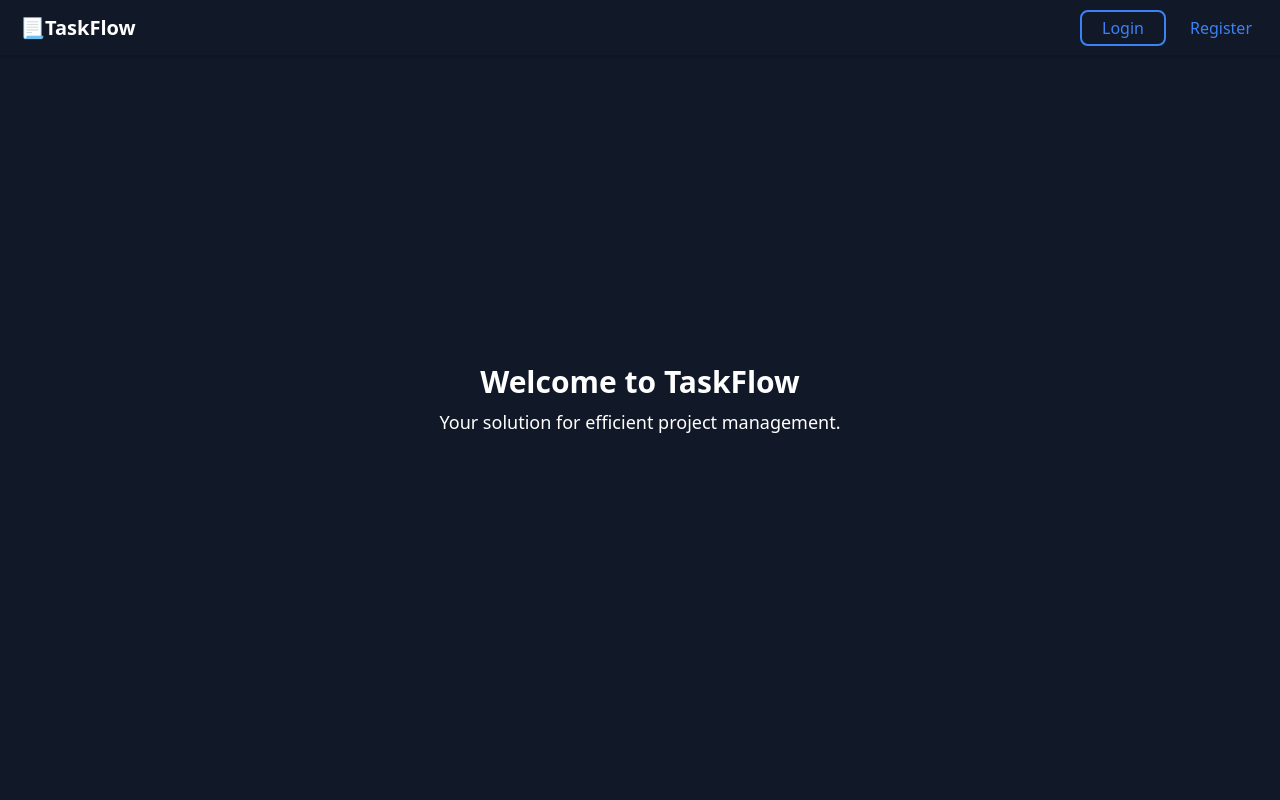
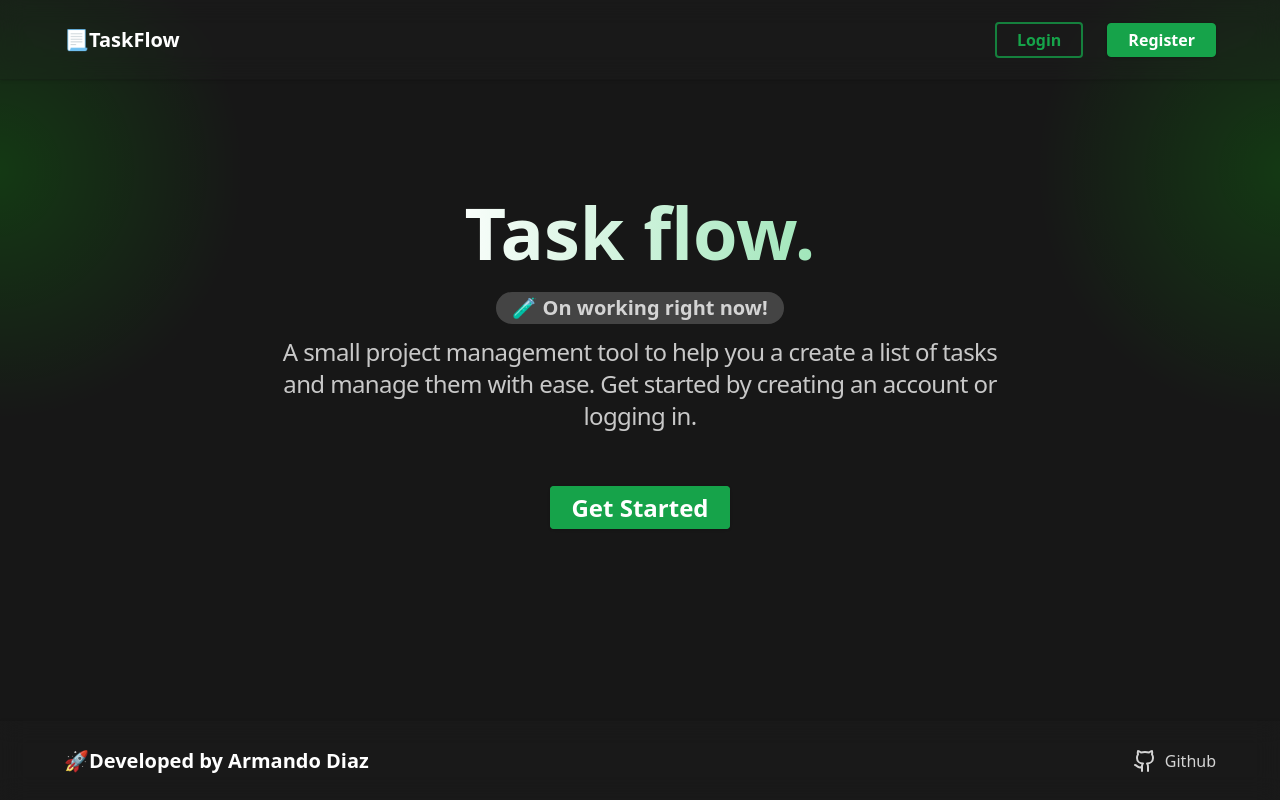
Before and after one commit to adiazt01/tfa-frontend, a React (Vite) app: page / in a window 1280 px wide. Built offline with nearby package versions, Linux system fonts and the light colour scheme; no server answers.

Commit message:
Add lucide-react library and update styles and components

```diff
--- a/package.json
+++ b/package.json
@@ -12,6 +12,7 @@
   "dependencies": {
     "axios": "^1.5.1",
     "js-cookie": "^3.0.5",
+    "lucide-react": "^0.363.0",
     "prop-types": "^15.8.1",
     "react": "^18.2.0",
     "react-dom": "^18.2.0",
--- a/src/index.css
+++ b/src/index.css
@@ -20,3 +20,20 @@
     }
   }
 }
+
+.animate-gradient {
+  background-size: 500%;
+  animation: animatedgradient 6s ease infinite alternate;
+}
+
+@keyframes animatedgradient {
+  0% {
+    background-position: 0% 50%;
+  }
+  50% {
+    background-position: 100% 50%;
+  }
+  100% {
+    background-position: 0% 50%;
+  }
+}
--- /dev/null
+++ b/src/public/components/ButtonLink.jsx
@@ -0,0 +1,35 @@
+import { Link } from "react-router-dom";
+
+export const ButtonLink = ({ variant = "primary", label, href, icon }) => {
+  if (variant === "primary") {
+    return (
+      <Link
+        to={href}
+        className="text-white font-semibold bg-green-600 px-5 py-1 rounded border border-green-600 hover:bg-green-500 hover:scale-105 hover:border-green-500 transition outline-none focus:outline-none shadow"
+      >
+        {label}
+      </Link>
+    );
+  } else if (variant === "outline") {
+    return (
+      <Link
+        to={href}
+        className="text-green-600 font-semibold px-5 py-1 rounded border-2 border-green-700 hover:text-green-300 hover:scale-105 hover:border-green-300 transition"
+      >
+        {label}
+      </Link>
+    );
+  } else if (variant === "link") {
+    return (
+      <Link
+        to={href}
+        className="text-neutral-300 font-medium hover:text-green-200 transition flex flex-row items-start"
+        target="_blank"
+        rel="noopener noreferrer"
+      >
+        {icon && <span className="mr-2">{icon}</span>}
+        <span>{label}</span>
+      </Link>
+    );
+  }
+};
--- /dev/null
+++ b/src/public/components/Footer.jsx
@@ -0,0 +1,27 @@
+import { ButtonLink } from "./ButtonLink";
+import { Github } from "lucide-react";
+
+export const Footer = () => {
+  return (
+    <header className="fixed bottom-0 h-20 border-t bg-neutral-800/20 backdrop-blur-md border-black/10 shadow w-full flex justify-center items-center p-5">
+      <div className="flex w-full max-w-6xl flex-row justify-between items-center gap-4">
+        <h2 className="font-semibold text-xl">
+          <span role="img" aria-label="footer-icon">
+            🚀
+          </span>
+          Developed by{" "} Armando Diaz
+        </h2>
+        <ul className="flex flex-row gap-6 items-center">
+          <li>
+            <ButtonLink
+              variant="link"
+              href={"https://github.com/adiazt01/tfa-frontend"}
+              label={"Github"}
+              icon={<Github />}
+            />
+          </li>
+        </ul>
+      </div>
+    </header>
+  );
+};
--- /dev/null
+++ b/src/public/components/Navbar.jsx
@@ -0,0 +1,16 @@
+import { Link } from "react-router-dom";
+import { ButtonLink } from "./ButtonLink";
+
+export const Navbar = () => {
+  return (
+    <header className="fixed top-0 h-20 border-b bg-neutral-800/20 backdrop-blur-md border-black/10 shadow w-full flex items-center justify-center p-5">
+      <div className="flex w-full max-w-6xl flex-row justify-between items-center gap-4">
+        <h1 className="font-semibold text-xl">📃TaskFlow</h1>
+        <nav className="flex flex-row gap-6 items-center">
+          <ButtonLink variant="outline" href={"/auth/login"} label={"Login"} />
+          <ButtonLink href={"/auth/register"} label={"Register"} />
+        </nav>
+      </div>
+    </header>
+  );
+};
--- a/src/public/views/LandingPage.jsx
+++ b/src/public/views/LandingPage.jsx
@@ -1,33 +1,36 @@
-import { Link } from "react-router-dom";
+import { ButtonLink } from "../components/ButtonLink";
+import { Footer } from "../components/Footer";
+import { Navbar } from "../components/Navbar";
 
 export const LandingPage = () => {
   console.log(import.meta.env.VITE_BACKEND_URL);
   return (
-    <main className="flex flex-col h-screen justify-center items-center bg-gray-900 text-white">
-      <header className="fixed top-0 h-14 border-b bg-gray-900 border-black/10 shadow w-full flex items-center justify-between p-5">
-        <h1 className="font-semibold text-xl">📃TaskFlow</h1>
-        <nav className="flex flex-row gap-4 items-center">
-          <Link
-            to="/auth/login"
-            className="text-blue-500 px-5 border-blue-500 py-1 rounded-lg border-2 hover:text-white hover:border-white transition"
-          >
-            Login
-          </Link>
-          <Link
-            to="/auth/register"
-            className="text-blue-500 hover:text-blue-400 mx-2"
-          >
-            Register
-          </Link>
-        </nav>
-      </header>
+    <main className="flex relative overflow-hidden flex-col h-screen justify-center items-center bg-neutral-900 text-white">
+      <div class="absolute bottom-0 left-[-20%] right-0 top-[-10%] h-[500px] w-[500px] rounded-full bg-[radial-gradient(circle_farthest-side,rgba(0,255,0,.15),rgba(255,255,255,0))]"></div>
+      <div class="absolute bottom-0 right-[-20%] top-[-10%] h-[500px] w-[500px] rounded-full bg-[radial-gradient(circle_farthest-side,rgba(0,255,0,.15),rgba(255,255,255,0))]"></div>
 
-      <section className="flex flex-col items-center justify-center text-center">
-        <h2 className="text-3xl font-bold mb-2">Welcome to TaskFlow</h2>
-        <p className="text-lg">
-          Your solution for efficient project management.
+      <Navbar />
+      <section className="md:max-w-3xl max-w-[480px] mb-20 flex flex-col items-center justify-center text-center gap-3">
+        <h1 class="text-6xl lg:text-7xl font-bold bg-gradient-to-r from-white via-green-500 to-yellow-400 text-transparent bg-clip-text bg-300% animate-gradient pb-3">
+          Task flow.
+        </h1>
+        <div className="text-neutral-300 lg:text-xl font-semibold bg-neutral-500/50 px-4 py-0.5 rounded-2xl">
+          <p>🧪 On working right now!</p>
+        </div>
+        <p className="text-neutral-100/80  lg:px-4 text-lg lg:text-2xl tracking-tight font-medium">
+          A small project management tool to help you a create a list of tasks
+          and manage them with ease. Get started by creating an account or
+          logging in.
         </p>
+        <div className="lg:mt-12 mt-4 text-2xl">
+          <ButtonLink
+            variant="primary"
+            href={"/auth/register"}
+            label={"Get Started"}
+          />
+        </div>
       </section>
+      <Footer />
     </main>
   );
 };
--- a/tailwind.config.js
+++ b/tailwind.config.js
@@ -3,7 +3,21 @@ export default {
   content: ["./index.html", "./src/**/*.{js,ts,jsx,tsx}"],
   darkMode: "class",
   theme: {
-    extend: {},
+    extend: {
+      keyframes: {
+        animatedgradient: {
+          "0%": { backgroundPosition: "0% 50%" },
+          "50%": { backgroundPosition: "100% 50%" },
+          "100%": { backgroundPosition: "0% 50%" },
+        },
+      },
+      backgroundSize: {
+        "300%": "300%",
+      },
+      animation: {
+        gradient: "animatedgradient 6s ease infinite alternate",
+      },
+    },
   },
   plugins: [],
 };
```
Also changed, not shown: 1 other file (tests, documents, lock files or other folders). Lines whose indentation alone changed are shown as unchanged.
